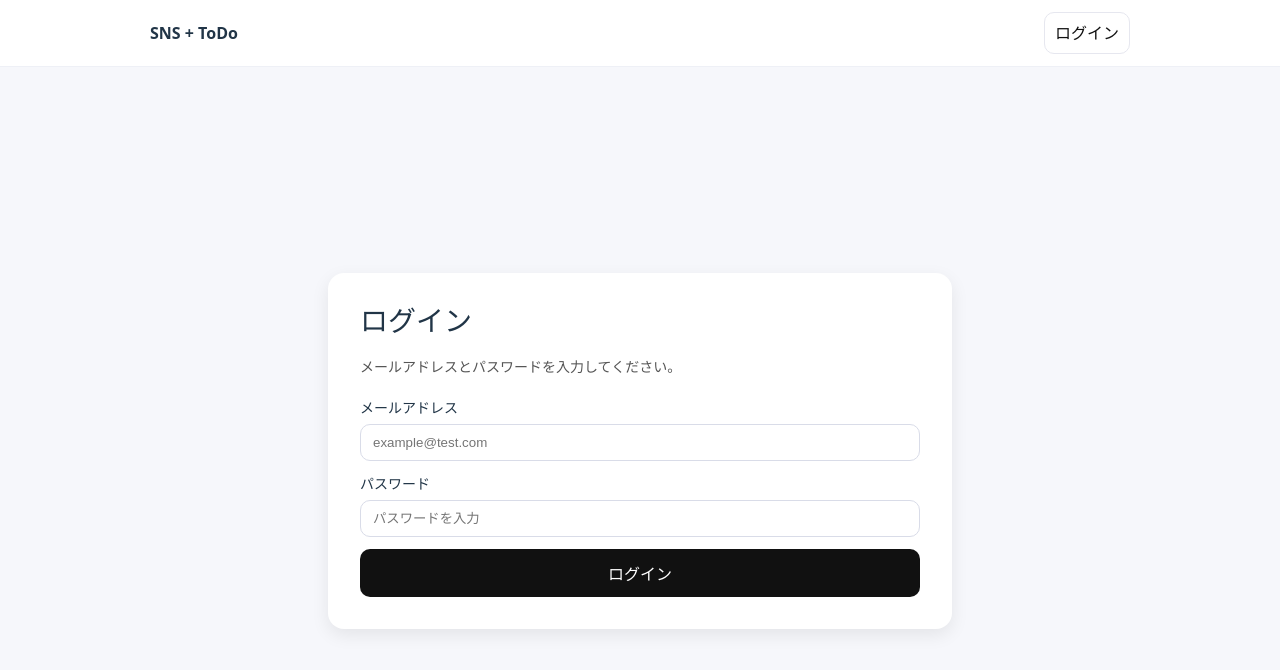
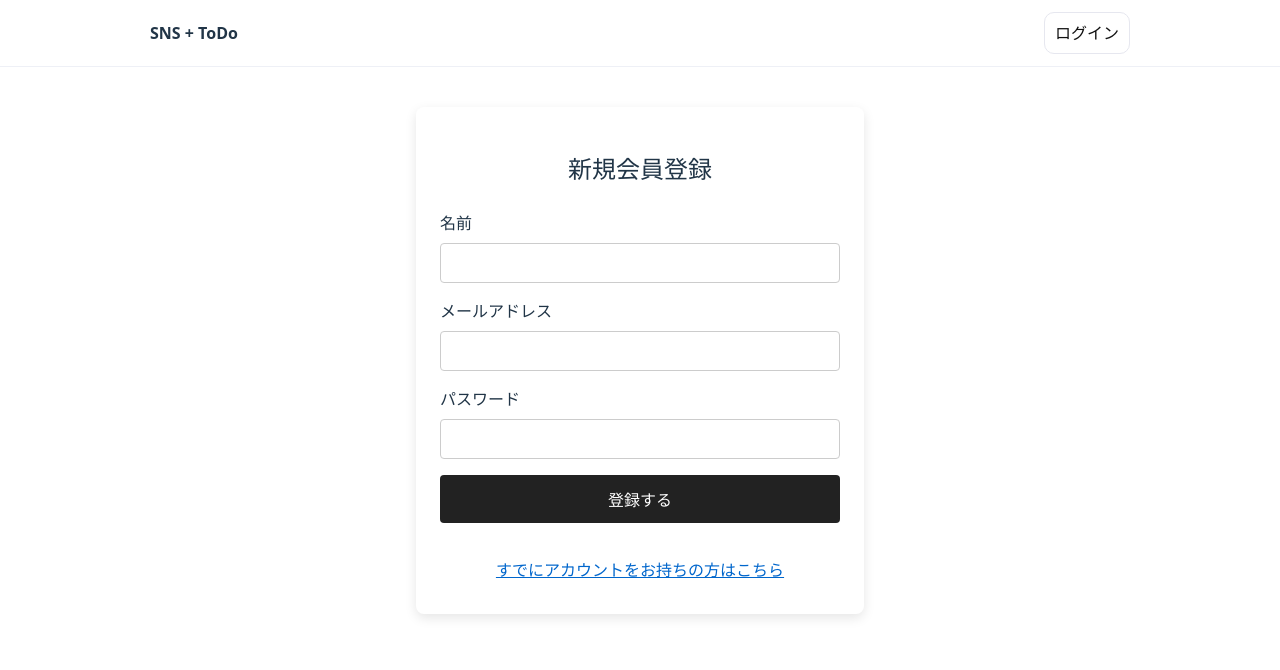
Before and after one commit to shibata-yui/SNS-TODO-APP-React, a React (Vite) app: page /register in a window 1280 px wide. Before the commit this address led to /login. Shown: the top 670 px of the page. Built offline with nearby package versions, Linux system fonts and the light colour scheme; no server answers.

Commit message:
新規登録画面の追加とルーティング設定

```diff
--- a/src/App.jsx
+++ b/src/App.jsx
@@ -4,6 +4,7 @@ import { LoginPage } from "./pages/LoginPage";
 import { PostPage } from "./pages/PostPage";
 import { ProfilePage } from "./pages/ProfilePage";
 import { AuthProvider, useAuth } from "./auth/AuthContext";
+import { RegisterPage } from "./pages/RegisterPage";
 
 function Header() {
   const { isLoggedIn, logout, user } = useAuth();
@@ -70,7 +71,11 @@ function AppRoutes() {
           element={<Navigate to={isLoggedIn ? "/posts" : "/login"} replace />}
         />
 
+        {/* ↓ 元からあったログイン画面のルート ↓ */}
         <Route path="/login" element={<LoginPage />} />
+
+        {/* ↓ 新しく追加した新規登録画面のルート ↓ */}
+        <Route path="/register" element={<RegisterPage />} />
 
         <Route
           path="/posts"
--- /dev/null
+++ b/src/pages/RegisterPage.jsx
@@ -0,0 +1,91 @@
+import { useState } from "react";
+import { useNavigate } from "react-router-dom";
+
+export function RegisterPage() {
+  const [name, setName] = useState("");
+  const [email, setEmail] = useState("");
+  const [password, setPassword] = useState("");
+  const [error, setError] = useState("");
+  const navigate = useNavigate();
+
+  async function handleSubmit(e) {
+    e.preventDefault();
+    setError("");
+
+    try {
+      // 裏側（Laravel）の登録APIへデータを送信
+      const response = await fetch("http://localhost:8000/api/register", {
+        method: "POST",
+        headers: {
+          "Content-Type": "application/json",
+          Accept: "application/json",
+        },
+        body: JSON.stringify({ name, email, password }),
+      });
+
+      if (!response.ok) {
+        throw new Error("登録に失敗しました。入力内容をご確認ください。");
+      }
+
+      alert("登録が完了しました！ログイン画面へ移動します。");
+      navigate("/login"); // 登録成功時はログイン画面へ誘導
+    } catch (err) {
+      setError(err.message);
+    }
+  }
+
+  return (
+    <div style={styles.container}>
+      <h2 style={styles.title}>新規会員登録</h2>
+      {error && <p style={styles.error}>{error}</p>}
+
+      <form onSubmit={handleSubmit} style={styles.form}>
+        <div style={styles.inputGroup}>
+          <label>名前</label>
+          <input
+            type="text"
+            value={name}
+            onChange={(e) => setName(e.target.value)}
+            required
+            style={styles.input}
+          />
+        </div>
+        <div style={styles.inputGroup}>
+          <label>メールアドレス</label>
+          <input
+            type="email"
+            value={email}
+            onChange={(e) => setEmail(e.target.value)}
+            required
+            style={styles.input}
+          />
+        </div>
+        <div style={styles.inputGroup}>
+          <label>パスワード</label>
+          <input
+            type="password"
+            value={password}
+            onChange={(e) => setPassword(e.target.value)}
+            required
+            style={styles.input}
+          />
+        </div>
+        <button type="submit" style={styles.button}>登録する</button>
+      </form>
+      <button onClick={() => navigate("/login")} style={styles.linkButton}>
+        すでにアカウントをお持ちの方はこちら
+      </button>
+    </div>
+  );
+}
+
+const styles = {
+  container: { maxWidth: 400, margin: "40px auto", padding: 24, textAlign: "center", background: "#fff", borderRadius: 8, boxShadow: "0 4px 12px rgba(0,0,0,0.1)" },
+  title: { marginBottom: 24 },
+  error: { color: "red", marginBottom: 16 },
+  form: { display: "flex", flexDirection: "column", gap: 16 },
+  inputGroup: { display: "flex", flexDirection: "column", textAlign: "left", gap: 8 },
+  input: { padding: 10, borderRadius: 4, border: "1px solid #ccc", fontSize: 16 },
+  button: { padding: "12px", background: "#222", color: "white", border: "none", borderRadius: 4, cursor: "pointer", fontWeight: "bold", fontSize: 16 },
+  linkButton: { marginTop: 24, background: "none", border: "none", color: "#0066cc", cursor: "pointer", textDecoration: "underline" }
+};
```
